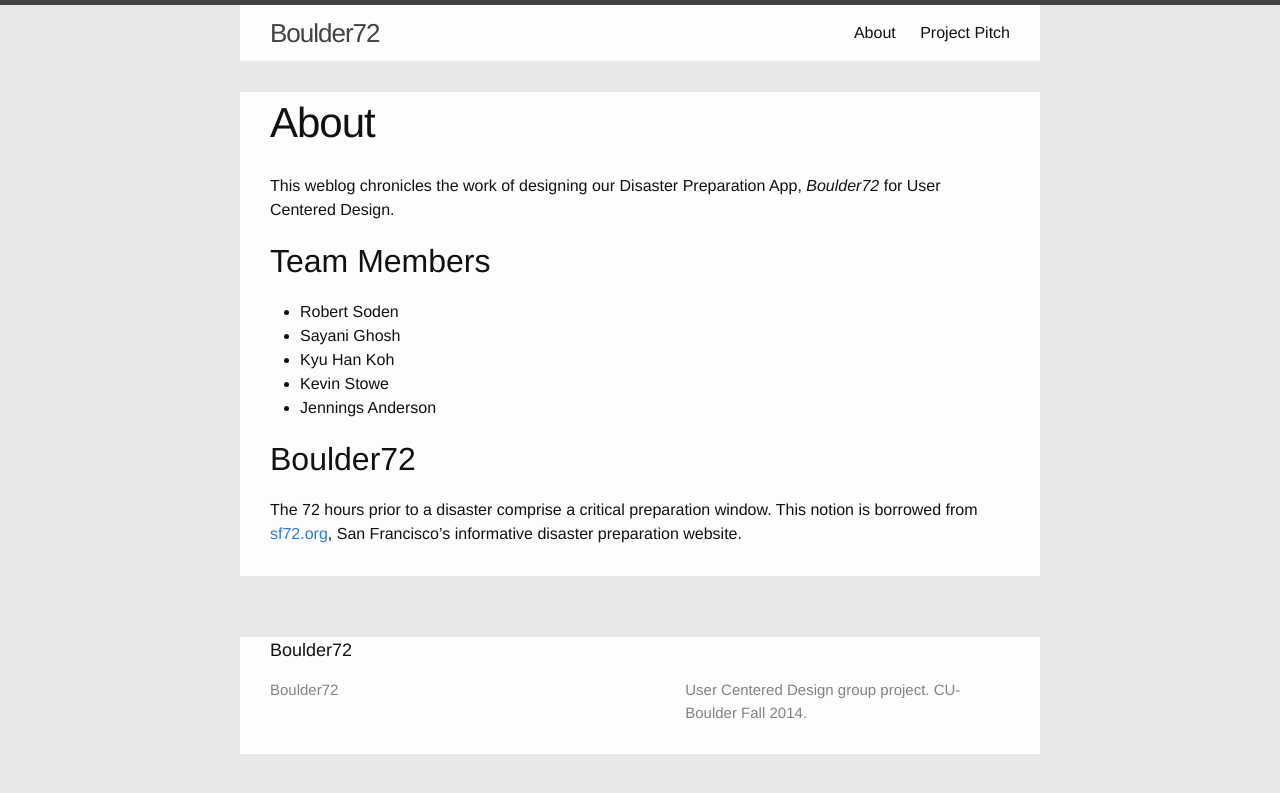
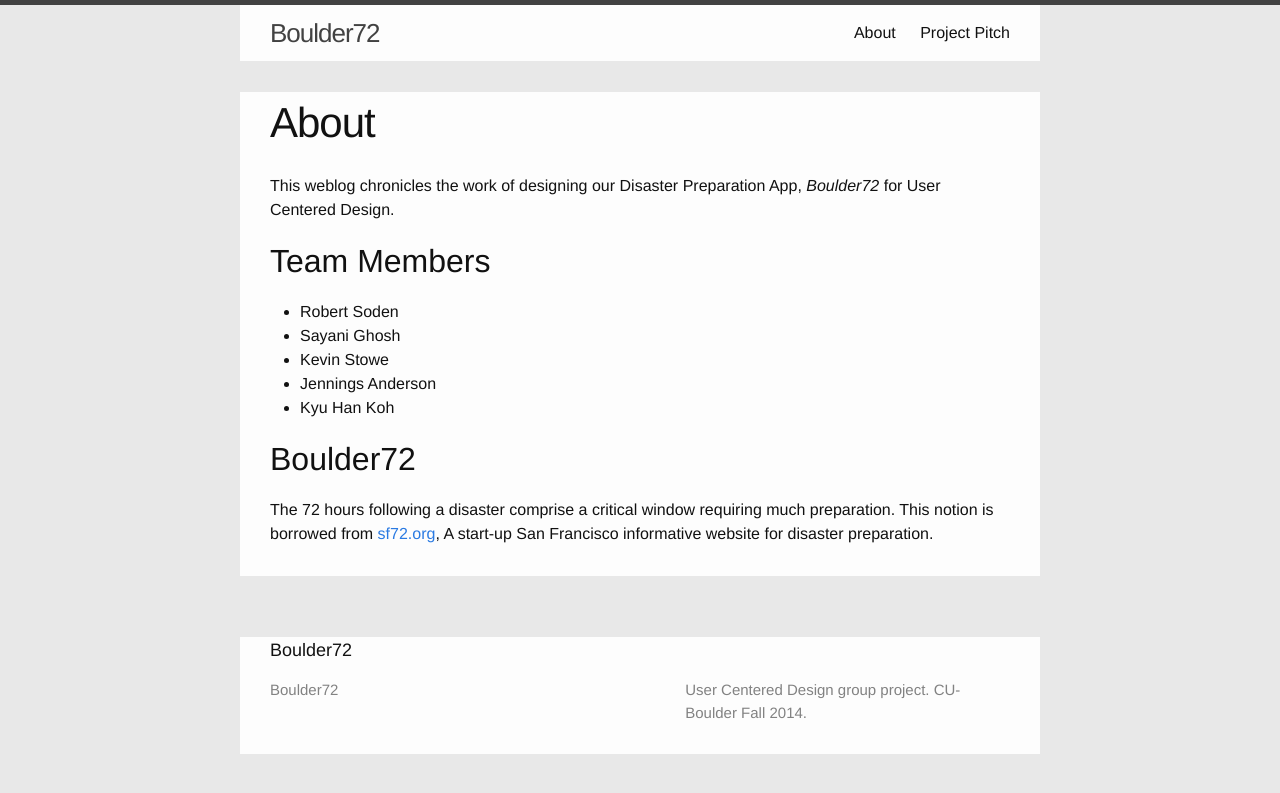
Before and after one commit to jenningsanderson/Boulder72, a Jekyll site: the page built from pages/about.md, in a window 1280 px wide. Shown: the top 793 px of the page. Built offline with Jekyll 4.4.1, drawn with Linux system fonts in a browser that asks for light colours.

Commit message:
updated teh about page

```diff
--- a/pages/about.md
+++ b/pages/about.md
@@ -8,9 +8,9 @@ This weblog chronicles the work of designing our Disaster Preparation App, _Boul
 ##Team Members
  - Robert Soden
  - Sayani Ghosh
- - Kyu Han Koh
  - Kevin Stowe
  - Jennings Anderson
+  - Kyu Han Koh
 
 ##Boulder72
-The 72 hours prior to a disaster comprise a critical preparation window.  This notion is borrowed from [sf72.org](http://www.sf72.org/home), San Francisco's informative disaster preparation website.
+The 72 hours following a disaster comprise a critical window requiring much preparation.  This notion is borrowed from [sf72.org](http://www.sf72.org/home), A start-up San Francisco informative website for disaster preparation.
```
